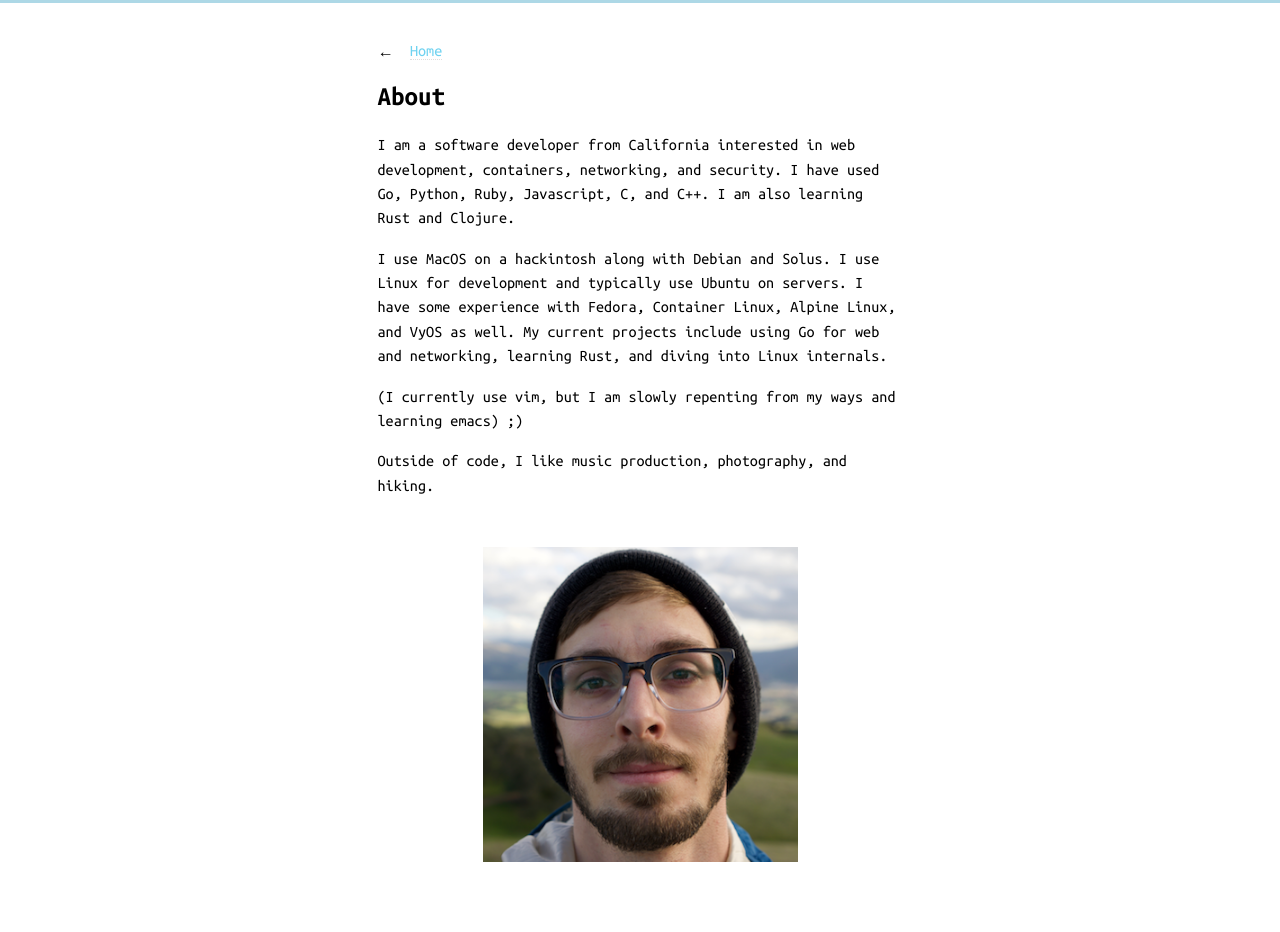
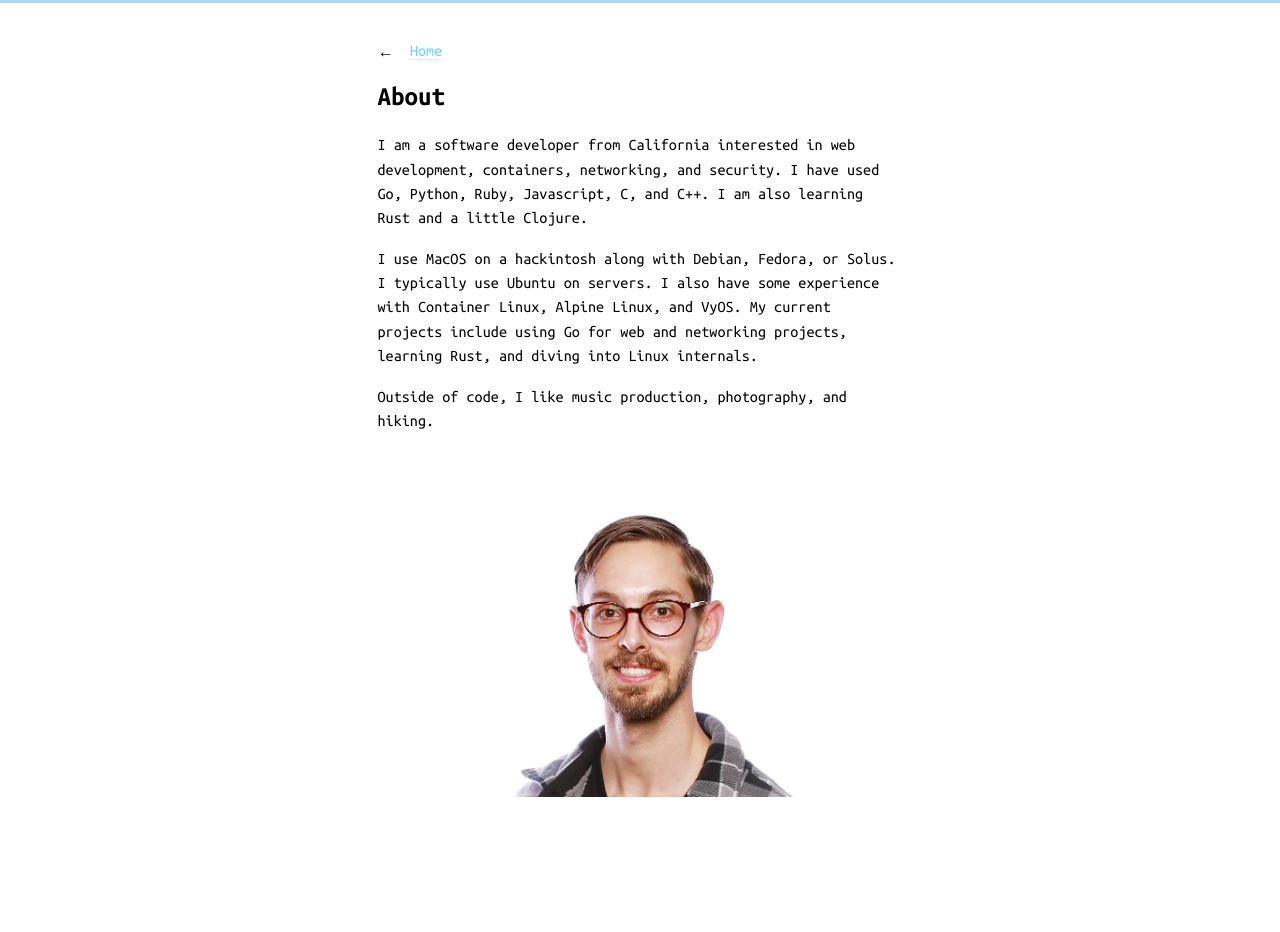
Before and after one commit to nijaru/nijaru.github.io, a Jekyll site: the page built from about.md, in a window 1280 px wide. Built offline with Jekyll 4.4.1, drawn with Linux system fonts in a browser that asks for light colours; after the commit the page ends 900 px from its top, so only the background shows below that.

Commit message:
Update photo and about
Signed-off-by: Nick Russo <nijaru0x@gmail.com>

```diff
--- a/_layouts/home.html
+++ b/_layouts/home.html
@@ -6,7 +6,7 @@ layout: default
 </h1>
 <h3>About</h3>
 <p>
-  I am a software developer from California interested in web development, containers, networking, and security. I have used Go, Python, Ruby, Javascript, C, and C++. I am also learning Rust and Clojure.
+  I am a software developer from California interested in web development, containers, networking, and security. I have used Go, Python, Ruby, Javascript, C, and C++. I am also learning Rust and a little Clojure.
 </p>
 <p>More <span class="read-more-link-container"><a href="{{ "/about.html" | relative_url }}">about me</a></span></p>
 <h3>Contact</h3>
--- a/about.md
+++ b/about.md
@@ -3,11 +3,9 @@ layout: post
 title: About
 ---
 
-I am a software developer from California interested in web development, containers, networking, and security. I have used Go, Python, Ruby, Javascript, C, and C++. I am also learning Rust and Clojure.
+I am a software developer from California interested in web development, containers, networking, and security. I have used Go, Python, Ruby, Javascript, C, and C++. I am also learning Rust and a little Clojure.
 
-I use MacOS on a hackintosh along with Debian and Solus. I use Linux for development and typically use Ubuntu on servers. I have some experience with Fedora, Container Linux, Alpine Linux, and VyOS as well. My current projects include using Go for web and networking, learning Rust, and diving into Linux internals.
-
-(I currently use vim, but I am slowly repenting from my ways and learning emacs) ;)
+I use MacOS on a hackintosh along with Debian, Fedora, or Solus. I typically use Ubuntu on servers. I also have some experience with Container Linux, Alpine Linux, and VyOS. My current projects include using Go for web and networking projects, learning Rust, and diving into Linux internals.
 
 Outside of code, I like music production, photography, and hiking.
 
```
Also changed, not shown: assets/self.png.
